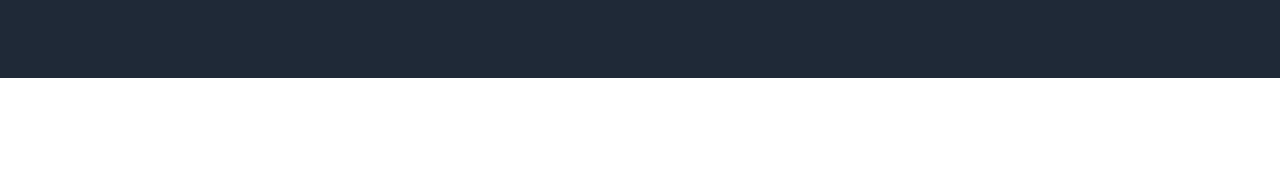
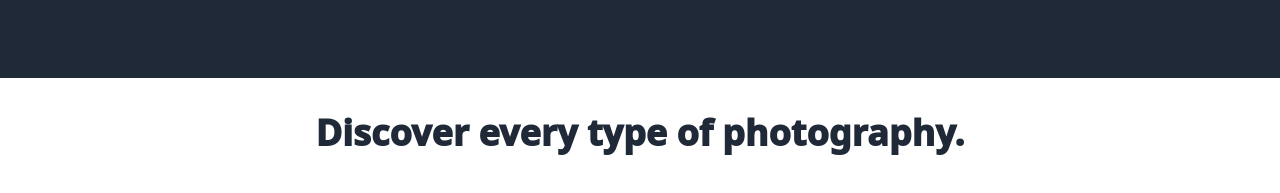
Before and after one commit to rzv12-09/odin-project, a plain HTML site: page index.html in a window 1280 px wide. Shown: the part 495-688 px from the top of the page. Drawn offline with Linux system fonts and the light colour scheme.

Commit message:
Add and style the photography types title

```diff
--- a/index.html
+++ b/index.html
@@ -26,5 +26,6 @@
     </div>
     <img class="heroimg" src="images/heroimg2.jpg" alt="A mountain landscape with a lake">
   </div>
+  <div class="inftitle">Discover every type of photography.</div>
 </body>
 </html>
--- a/style.css
+++ b/style.css
@@ -6,7 +6,6 @@
 }
 
 body {
-  height: 100vh;
   display:flex;
   flex-direction: column;
 }
@@ -70,6 +69,7 @@ a {
   width:600px;
   align-content:space-between;
   row-gap: 20px;
+  text-align:left;
 }
 
 .maintext {
@@ -92,3 +92,14 @@ a {
   padding-bottom:10px;
   border-radius: 10px;
 }
+
+.inftitle {
+  display:flex;
+  justify-content:center;
+  align-items: center;
+  font-size: 36px;
+  font-weight:1000;
+  color: #1F2937;
+  margin-top: 30px;
+  margin-bottom:20px;
+}
```
